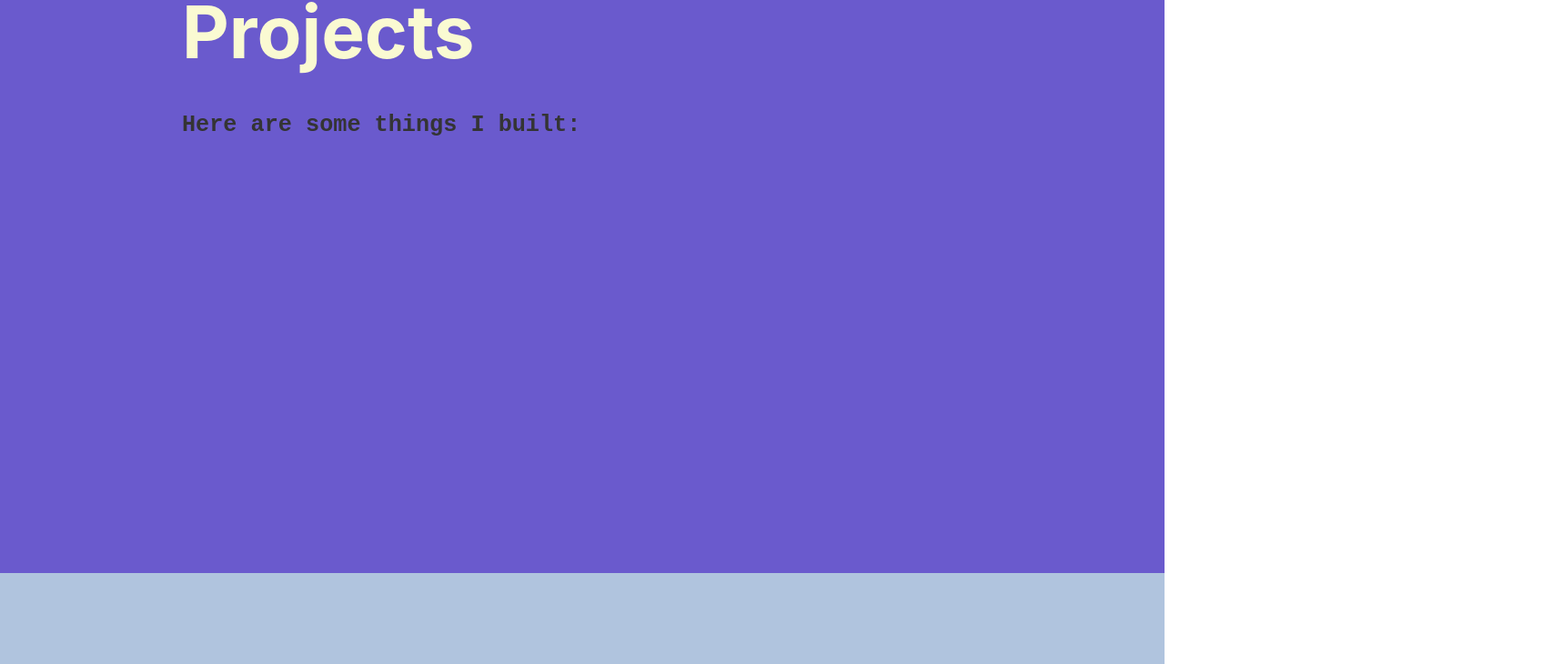
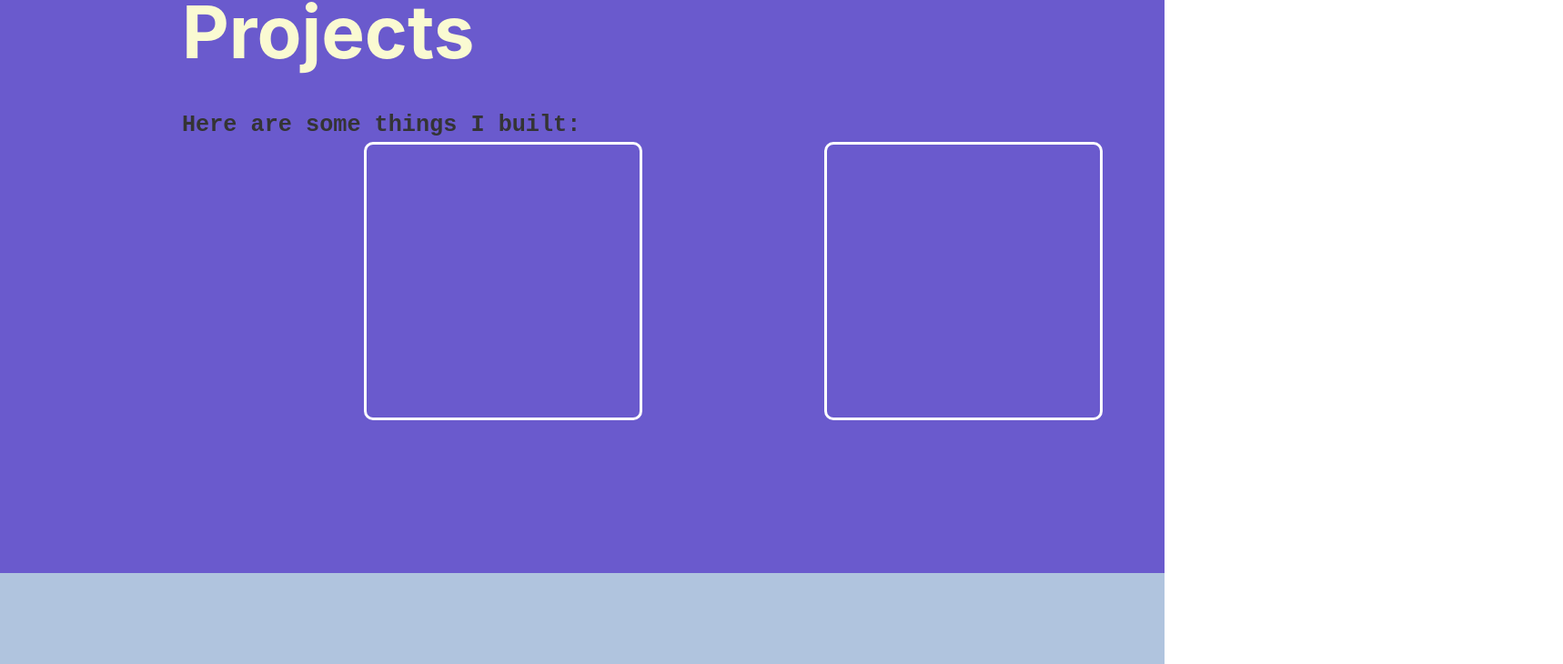
Before and after one commit to robotriley/portfolio-site, a React (Create React App) app: page / in a window 1280 px wide. Shown: the part 970-1700 px from the top of the page at 91% size, 1718 px wide, since content can reach past the window. Built offline with nearby package versions, Linux system fonts and the light colour scheme.

Commit message:
added proj divs

```diff
--- a/src/App.css
+++ b/src/App.css
@@ -115,3 +115,19 @@
   max-width: 50%;
 
 }
+#projContainer {
+  /* border: solid yellow; */
+
+  display: flex;
+  flex-direction: row;
+  align-items: baseline;
+}
+
+#projDiv {
+  border: solid white;
+  border-radius: 10px;
+  height: 300px;
+  width: 300px;
+  margin-left: 200px;
+  flex-direction: row;
+}
--- a/src/App.js
+++ b/src/App.js
@@ -54,6 +54,11 @@
         <div className='contentLit'>
         <h1 className='sectionHeader'>Projects</h1>
           <p className='para'>Here are some things I built:</p>
+          <div id="projContainer">
+          <div id="projDiv"> </div>
+          <div id="projDiv"> </div>
+          <div id="projDiv"> </div>
+          </div>
         </div>
       </div>
       <div ref={techRef} id='technologiesContent'>
```
